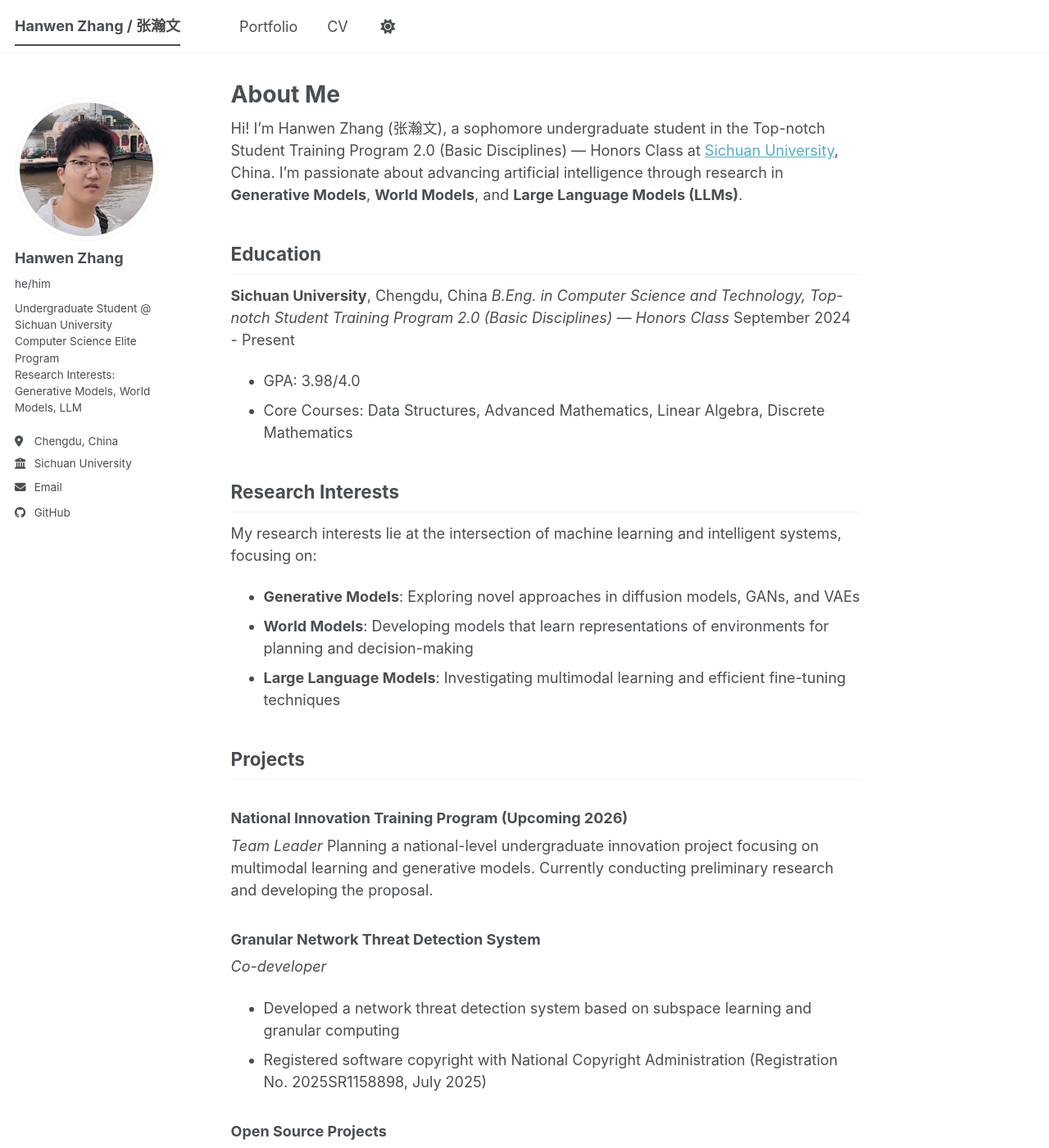
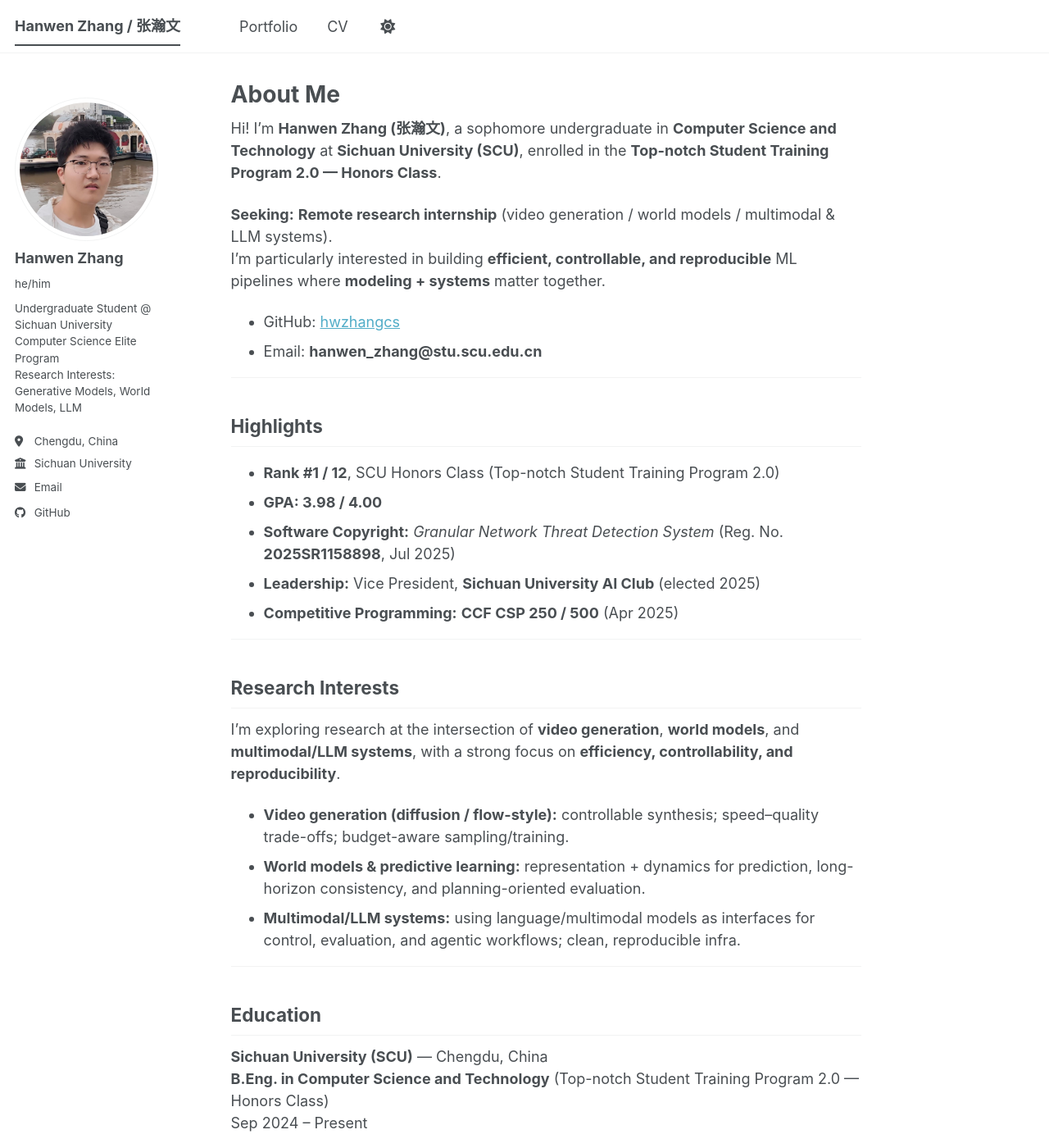
Before and after one commit to hwzhangcs/hwzhangcs.github.io, a Jekyll site: the page built from _pages/about.md, in a window 1280 px wide and 1400 px high. Shown: the whole window at 82% size. Built offline with Jekyll 4.4.1, drawn with Linux system fonts in a browser that asks for light colours; a script bundle is joined from its source files by our own code; library files that are not in the unit come from our copies; some of the changed text lies outside the part shown.

Commit message:
Update About Me and CV content
- Improve link formatting (markdown style) in about.md and cv.md
- Reorder timeline in about.md
- Standardize date formats in cv.md

Co-Authored-By: Claude Sonnet 4.5 <noreply@anthropic.com>

```diff
--- a/_pages/about.md
+++ b/_pages/about.md
@@ -7,66 +7,123 @@ redirect_from:
   - /about.html
 ---
 
-Hi! I'm Hanwen Zhang (张瀚文), a sophomore undergraduate student in the Top-notch Student Training Program 2.0 (Basic Disciplines) — Honors Class at [Sichuan University](https://www.scu.edu.cn/), China. I'm passionate about advancing artificial intelligence through research in **Generative Models**, **World Models**, and **Large Language Models (LLMs)**.
+Hi! I’m **Hanwen Zhang (张瀚文)**, a sophomore undergraduate in **Computer Science and Technology** at **Sichuan University (SCU)**, enrolled in the **Top-notch Student Training Program 2.0 — Honors Class**.
 
-## Education
+**Seeking:** **Remote research internship** (video generation / world models / multimodal & LLM systems).
+I’m particularly interested in building **efficient, controllable, and reproducible** ML pipelines where **modeling + systems** matter together.
 
-**Sichuan University**, Chengdu, China
-*B.Eng. in Computer Science and Technology, Top-notch Student Training Program 2.0 (Basic Disciplines) — Honors Class*
-September 2024 - Present
-- GPA: 3.98/4.0
-- Core Courses: Data Structures, Advanced Mathematics, Linear Algebra, Discrete Mathematics
-
-## Research Interests
-
-My research interests lie at the intersection of machine learning and intelligent systems, focusing on:
-
-- **Generative Models**: Exploring novel approaches in diffusion models, GANs, and VAEs
-- **World Models**: Developing models that learn representations of environments for planning and decision-making
-- **Large Language Models**: Investigating multimodal learning and efficient fine-tuning techniques
-
-## Projects
-
-### National Innovation Training Program (Upcoming 2026)
-*Team Leader*
-Planning a national-level undergraduate innovation project focusing on multimodal learning and generative models. Currently conducting preliminary research and developing the proposal.
-
-### Granular Network Threat Detection System
-*Co-developer*
-- Developed a network threat detection system based on subspace learning and granular computing
-- Registered software copyright with National Copyright Administration (Registration No. 2025SR1158898, July 2025)
-
-### Open Source Projects
-- **[Bouncing-Birds](https://github.com/hwzhangcs/Bouncing-Birds)**: A C-based game project demonstrating software engineering principles
-- **[HashMap Implementation](https://github.com/hwzhangcs/HashMap-CPP)**: High-performance C++ hash map with comprehensive documentation
-
-## Honors & Awards
-
-- **CCF CSP Certification**: 250/500 (April 2025)
-- **Huawei ICT Competition**: Provincial Third Prize, Ascend AI Track (2024)
-- **National College Mathematical Modeling Contest**: Team Leader, Results Pending
-
-## Leadership & Service
-
-- **League Branch Secretary**, 2024 Elite Class, College of Computer Science
-- **Vice President**, Sichuan University AI Club (Elected 2025)
-- **Member**, Organization Department, College of Computer Science
-- **Volunteer Service**: 22.2 hours, including community reading promotion activities
-
-## Skills
-
-- **Programming**: C/C++, Python, Java
-- **Machine Learning**: PyTorch, TensorFlow, Scikit-learn
-- **Tools**: Git, Linux, LaTeX, Docker
-- **Languages**: Chinese (Native), English (CET-4: 560, CET-6: 538)
-
-## News
-
-- **January 2026**: Building my academic homepage!
-- **April 2025**: Achieved CCF CSP score of 250
-- **March 2025**: Elected as Vice President of SCU AI Club
-- **July 2024**: Software copyright registered for Granular Network Threat Detection System
+- GitHub: [hwzhangcs](https://github.com/hwzhangcs)
+- Email: **hanwen_zhang@stu.scu.edu.cn**
 
 ---
 
-I'm always open to research collaborations and interesting discussions. Feel free to reach out via email at [hanwen_zhang@stu.scu.edu.cn](mailto:hanwen_zhang@stu.scu.edu.cn)!
+## Highlights
+- **Rank #1 / 12**, SCU Honors Class (Top-notch Student Training Program 2.0)
+- **GPA: 3.98 / 4.00**
+- **Software Copyright:** *Granular Network Threat Detection System* (Reg. No. **2025SR1158898**, Jul 2025)
+- **Leadership:** Vice President, **Sichuan University AI Club** (elected 2025)
+- **Competitive Programming:** **CCF CSP 250 / 500** (Apr 2025)
+
+---
+
+## Research Interests
+I’m exploring research at the intersection of **video generation**, **world models**, and **multimodal/LLM systems**, with a strong focus on **efficiency, controllability, and reproducibility**.
+
+- **Video generation (diffusion / flow-style):** controllable synthesis; speed–quality trade-offs; budget-aware sampling/training.
+- **World models & predictive learning:** representation + dynamics for prediction, long-horizon consistency, and planning-oriented evaluation.
+- **Multimodal/LLM systems:** using language/multimodal models as interfaces for control, evaluation, and agentic workflows; clean, reproducible infra.
+
+---
+
+## Education
+**Sichuan University (SCU)** — Chengdu, China
+**B.Eng. in Computer Science and Technology** (Top-notch Student Training Program 2.0 — Honors Class)
+Sep 2024 – Present
+- **GPA: 3.98 / 4.00**; **Rank #1 / 12**
+- Core coursework: Data Structures, Calculus/Advanced Mathematics, Linear Algebra, Discrete Mathematics
+
+---
+
+## What I’m doing now
+- **Turning ideas into measurable baselines:** reading + reproducing key methods related to diffusion/flow and predictive modeling, with clean configs and ablation templates.
+- **Building reproducible infrastructure:** training/eval scripts, experiment tracking, and standardized reporting to make comparisons reliable.
+- **Exploring compute-aware optimization:** an early-stage idea combining **Rectified Flow** training with **RL-style adaptation** (budget-aware schedules / step allocation).
+
+---
+
+## Projects (selected)
+
+### Paper Refiner — Multi-agent LaTeX Paper Revision System (2026)
+A multi-agent system for automated academic paper revision, designed for **auditable, reproducible** iterative refinement.
+- **My role:** design & implement the workflow/orchestrator; structured patch-based editing; reproducible runs (configs + logs).
+- **Links:** [Repo (public)](https://github.com/hwzhangcs/paper-refiner) | [Docs](https://github.com/hwzhangcs/paper-refiner/blob/main/SETUP.md)
+
+### Bouncing Birds — SFML Physics Pinball Game (2025)
+A C++/SFML game project emphasizing modular design, collision/physics, and gameplay systems.
+- **My role:** core gameplay logic; physics/collision modules; save/load & replay; packaging via releases.
+- **Links:** [Repo (public)](https://github.com/hwzhangcs/Bouncing-Birds) | [Releases (demo)](https://github.com/hwzhangcs/Bouncing-Birds/releases)
+
+### Smart POS System (C++/Qt) — Modern Responsive Checkout App (2025)
+A C++/Qt smart supermarket checkout system with focus on UI responsiveness and engineering robustness.
+- **My role:** refactoring + stabilization; async DB access; UI components (delegates); feature integration and error handling.
+- **Links:** [Repo (public)](https://github.com/hwzhangcs/programming_practice) | [Overview](https://github.com/hwzhangcs/programming_practice/blob/main/PROJECT_OVERVIEW.md) | [Usage demo](https://github.com/hwzhangcs/programming_practice/blob/main/USAGE_DEMO.md)
+
+### Bone-to-Shape — Anatomy-Constrained 3D Reconstruction (Proposed / 2025.11–2026.10)
+*Team Lead — Undergraduate Innovation Training Program (proposal stage)*
+A proposed project to build an anatomy-aware 3D reconstruction system for pet healthcare (low-cost 3D modeling from limited inputs).
+- **Direction (proposal):** explicit anatomical priors + generative refinement; robust evaluation & controllability.
+- **Links:** Private (proposal docs), available upon request.
+
+### Granular Network Threat Detection System (2025)
+A network threat detection system based on subspace learning and granular computing.
+- **My contribution (summary):** model/pipeline integration, feature processing & evaluation tooling, and system-side integration (details available upon request).
+- **Links:** Private (software copyright project), available upon request.
+
+### Rectified Flow × Reinforcement Learning (Exploratory)
+A research idea on improving efficiency under tight budgets:
+- **Question:** can we learn sampling/training schedules (step allocation / timestep selection / compute-aware curricula) to maximize quality for a fixed cost?
+- **Status:** in early exploration; code/notes planned.
+- **Links:** Coming soon.
+
+---
+
+## Research Output
+- **Publications:** None yet
+- **Preprints / Technical Reports:** Coming soon (reproduction notes & technical write-ups)
+- **Blog / Notes:** Coming soon
+
+---
+
+## Honors & Awards
+- **CCF CSP Certification:** 250 / 500 (Apr 2025)
+- **Huawei ICT Competition:** Provincial Third Prize, Ascend AI Track (2024)
+
+---
+
+## Leadership & Service
+- **Vice President**, Sichuan University AI Club (elected 2025)
+- **League Branch Secretary**, 2024 Honors Class, College of Computer Science
+- Volunteer service: **22+ hours**
+
+---
+
+## Skills
+- **Programming:** C/C++, Python, Java
+- **ML/Systems:** PyTorch, TensorFlow, Scikit-learn; Linux, Git, Docker
+- **Writing:** LaTeX; reproducible experiment workflows
+- **Languages:** Chinese (Native), English (CET-4: 560; CET-6: 538)
+
+---
+
+## Academic Profiles
+- Google Scholar: (to be created)
+- ORCID: (to be created)
+- Semantic Scholar: (optional, to be created)
+
+---
+
+## Timeline
+- **Jan 2026** — Building my academic website and improving research tooling.
+- **Jul 2025** — Software copyright registered (2025SR1158898).
+- **Apr 2025** — CCF CSP score 250 / 500.
+- **Mar 2025** — Elected as Vice President of SCU AI Club.
--- a/_pages/cv.md
+++ b/_pages/cv.md
@@ -9,50 +9,64 @@ redirect_from:
 
 {% include base_path %}
 
-Education
-======
-* **B.Eng. in Computer Science and Technology, Top-notch Student Training Program 2.0 (Basic Disciplines) — Honors Class**
-  * Sichuan University, Chengdu, China
-  * September 2024 - Present
-  * GPA: 3.98/4.0 (Ranked 1st out of 12 students in the program)
-  * Core Courses: Data Structures, Advanced Mathematics, Linear Algebra, Discrete Mathematics
+**Hanwen Zhang (张瀚文)**
+Sichuan University (SCU) · Chengdu, China
+Email: **hanwen_zhang@stu.scu.edu.cn** · GitHub: [hwzhangcs](https://github.com/hwzhangcs)
+**Seeking:** **Remote research internship** (video generation / world models / multimodal & LLM systems)
 
-Research Interests
-======
-* **Generative Models**: Exploring novel approaches in diffusion models, GANs, and VAEs
-* **World Models**: Developing models that learn representations of environments for planning and decision-making
-* **Large Language Models**: Investigating multimodal learning and efficient fine-tuning techniques
+---
 
-Research Projects
-======
-* **National Innovation Training Program** (Upcoming 2026)
-  * Team Leader
-  * Focus: Multimodal learning and generative models
-  * Currently conducting preliminary research and developing the proposal
+## Education
+**Sichuan University (SCU)** — Chengdu, China
+**B.Eng. in Computer Science and Technology**
+Top-notch Student Training Program 2.0 (Basic Disciplines) — **Honors Class**
+Sep 2024 – Present
+- **GPA:** 3.98 / 4.00 (**Rank #1 / 12**)
+- **Core courses:** Data Structures, Advanced Mathematics, Linear Algebra, Discrete Mathematics
 
-* **Granular Network Threat Detection System**
-  * Co-developer
-  * Developed a network threat detection system based on subspace learning and granular computing
-  * Software Copyright Registration No. 2025SR1158898 (July 2025)
+---
 
-Selected Projects
-======
-* **[Paper Refiner](https://github.com/hwzhangcs/paper-refiner)**: Multi-agent academic paper revision system using Yuketang AI and OpenAI for automated LaTeX paper refinement
-* **[Bouncing-Birds](https://github.com/hwzhangcs/Bouncing-Birds)**: Physics-based game built with SFML demonstrating software engineering principles
-* **Granular Network Threat Detection System**: Network threat detection system based on subspace learning and granular computing (Software Copyright No. 2025SR1158898)
+## Research Interests
+- **Video generation (diffusion/flow-style) & controllability:** speed–quality trade-offs, compute/budget-aware schedules.
+- **World models & predictive learning:** representations and dynamics for long-horizon consistency and planning-oriented evaluation.
+- **Multimodal/LLM systems:** agentic workflows, evaluation interfaces, and **reproducible** training/evaluation pipelines.
 
-Honors & Awards
-======
-* **CCF CSP Certification**: 250/500 (April 2025)
-* **Huawei ICT Competition**: Provincial Third Prize, Ascend AI Track (2024)
+---
 
-Leadership & Service
-======
-* **Vice President**, Sichuan University Artificial Intelligence Club (Elected 2025)
+## Research / Project Experience
+**Undergraduate Innovation Training Program — Team Lead (Proposal Stage)** | Nov 2025 – Oct 2026
+- Proposed an anatomy-constrained 3D reconstruction system for veterinary medicine (anatomical priors + generative refinement).
+- Designing baselines, evaluation protocol, and a reproducible experiment/reporting workflow.
+- (Docs private; available upon request)
 
-Skills
-======
-* **Programming Languages**: C/C++, Python, Java
-* **Machine Learning**: PyTorch, TensorFlow, Scikit-learn
-* **Development Tools**: Git, Linux, LaTeX, Docker
-* **Languages**: Chinese (Native), English (CET-4: 560, CET-6: 538)
+**Granular Network Threat Detection System — Co-developer** | 2025
+- Developed a network threat detection system based on subspace learning and granular computing.
+- Contributed to model/pipeline integration, feature processing & evaluation tooling, and system-side integration (details available upon request).
+- **Software Copyright:** Registration No. **2025SR1158898** (Jul 2025)
+
+---
+
+## Selected Open-source Projects
+- **[Paper Refiner](https://github.com/hwzhangcs/paper-refiner)**: Multi-agent LaTeX paper revision system with **patch-based editing**, **compilation checks**, and an **auditable revision trail** for **reproducible** iterations.
+- **[Bouncing-Birds](https://github.com/hwzhangcs/Bouncing-Birds)**: C++/SFML physics-based game project emphasizing modular engineering and documentation.
+- **[Programming Practice / Smart POS System (Qt/C++)](https://github.com/hwzhangcs/programming_practice)**: responsive UI + engineering-oriented refactor & stabilization.
+
+---
+
+## Honors & Awards
+- **CCF CSP Certification:** 250 / 500 (Apr 2025)
+- **Huawei ICT Competition:** Provincial Third Prize, Ascend AI Track (2024)
+
+---
+
+## Leadership & Service
+- **Vice President**, Sichuan University Artificial Intelligence Club (elected 2025)
+- Volunteer service: **22+ hours**
+
+---
+
+## Skills
+- **Programming:** C/C++, Python
+- **ML / Data:** PyTorch, scikit-learn
+- **Systems / Tools:** Linux, Git, Docker, LaTeX
+- **Languages:** Chinese (Native), English (CET-4: 560; CET-6: 538)
```
